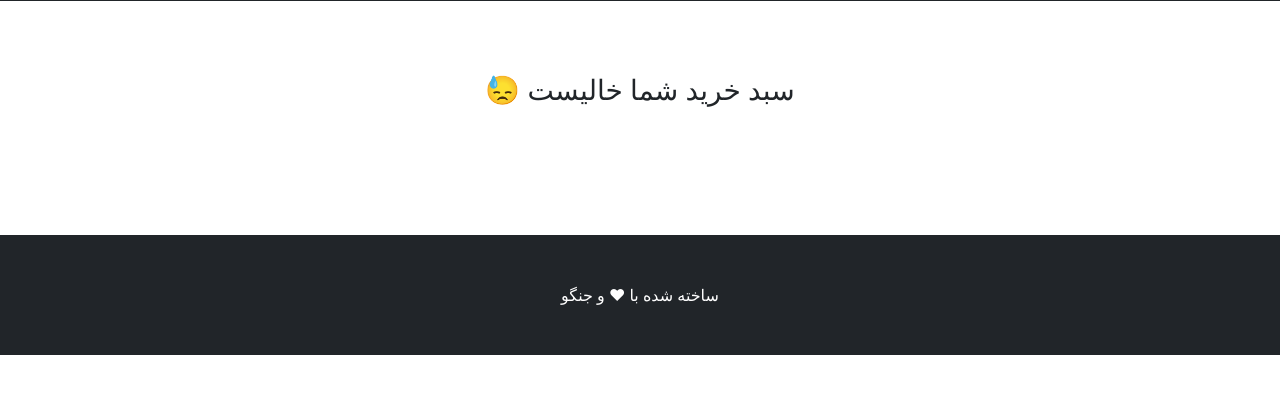
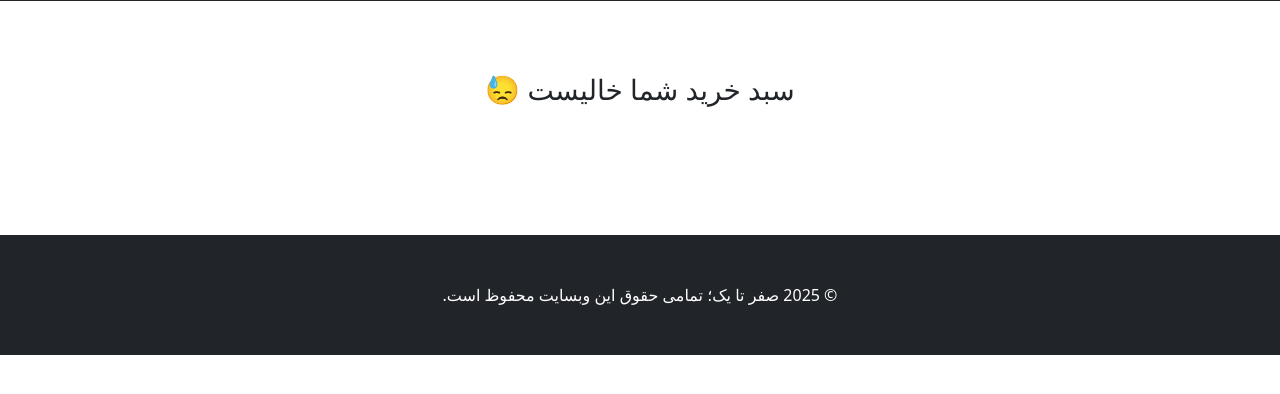
Before and after one commit to IAmFarhadMirzaei/MyStore, a Django app: page /cart/ in a window 1280 px wide. Shown: the part 352-746 px from the top of the page. Run offline with Django 5.2, Linux system fonts and the light colour scheme; parts of the project's set-up code (start-up, migrations or seed data) failed here and were passed over; some libraries are stand-ins or nearby versions.

Commit message:
Update base.html

```diff
--- a/shop/templates/base.html
+++ b/shop/templates/base.html
@@ -6,12 +6,12 @@
         <meta name="viewport" content="width=device-width, initial-scale=1, shrink-to-fit=no" />
         <meta name="description" content="" />
         <meta name="author" content="" />
-        <title>فروشگاه من</title>
-        <!-- Favicon-->
+        <title>فروشگاه صفر تا یک</title>
+
         <link rel="icon" type="image/x-icon" href="{% static 'assets/favicon.ico' %}" />
-        <!-- Bootstrap icons-->
+
         <link href="https://cdn.jsdelivr.net/npm/bootstrap-icons@1.5.0/font/bootstrap-icons.css" rel="stylesheet" />
-        <!-- Core theme CSS (includes Bootstrap)-->
+
         <link href="{% static 'css/styles.css' %}" rel="stylesheet" />
         <script src="https://code.jquery.com/jquery-3.7.1.min.js" integrity="sha256-/JqT3SQfawRcv/BIHPThkBvs0OEvtFFmqPF/lYI/Cxo=" crossorigin="anonymous"></script>
     </head>
@@ -32,13 +32,13 @@
 
         {% endblock %}
 
-        <!-- Footer-->
+
         <footer class="py-5 bg-dark">
-            <div class="container"><p class="m-0 text-center text-white">ساخته شده با &hearts; و جنگو</p></div>
+            <div class="container"><p class="m-0 text-center text-white">&copy; 2025 صفر تا یک؛ تمامی حقوق این وبسایت محفوظ است.</p></div>
         </footer>
-        <!-- Bootstrap core JS-->
+
         <script src="https://cdn.jsdelivr.net/npm/bootstrap@5.2.3/dist/js/bootstrap.bundle.min.js"></script>
-        <!-- Core theme JS-->
+
         <script src="{% static 'js/scripts.js' %}"></script>
     </body>
 </html>
```
